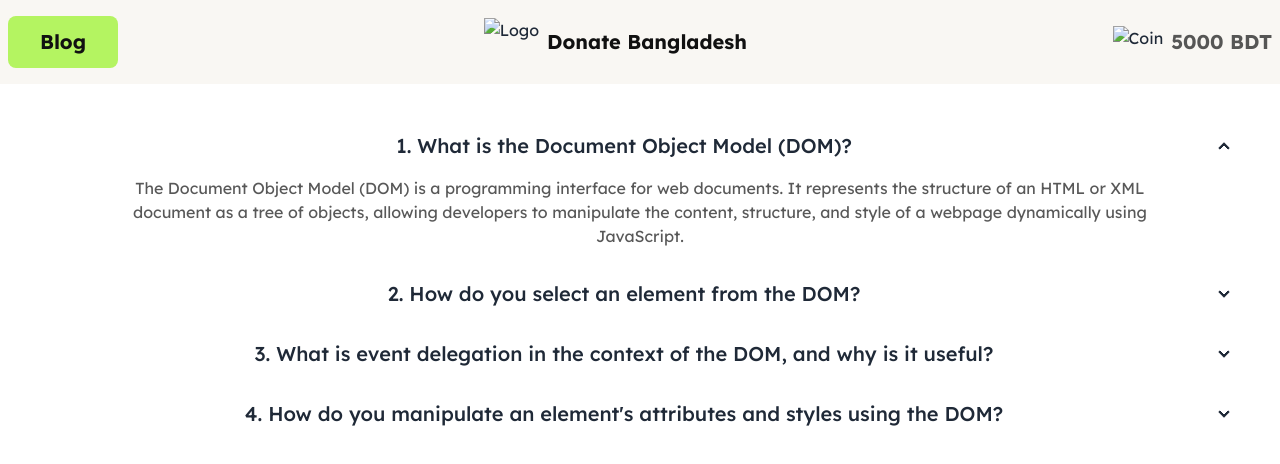
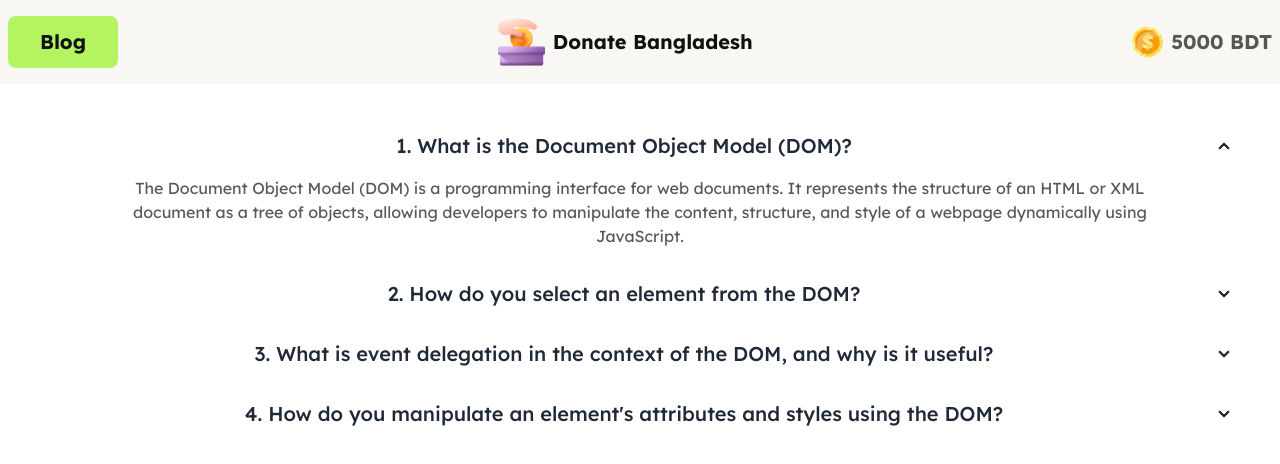
Before and after one commit to Eittymoni/Donation, a plain HTML site: page blog.html in a window 1280 px wide. Drawn offline with nearby package versions, Linux system fonts and the light colour scheme; the site is published under a folder, as on GitHub Pages, so addresses that start at the root find nothing.

Commit message:
update blog

```diff
--- a/blog.html
+++ b/blog.html
@@ -49,7 +49,7 @@
 
       <div class="navbar-center w-full md:w-auto flex justify-center items-center mb-4 md:mb-0">
         <div>
-          <img src="/assets/logo.png" alt="Logo" class="h-8 md:h-12">
+          <img src="./assets/logo.png" alt="Logo" class="h-8 md:h-12">
         </div>
         <div>
           <p class="text-[#111111] md:text-xl text-base pl-2 font-bold">Donate Bangladesh</p>
@@ -59,7 +59,7 @@
 
       <div class="navbar-end w-full md:w-auto flex justify-center md:justify-end items-center">
         <div>
-          <img src="/assets/coin.png" alt="Coin" class="h-6 md:h-8">
+          <img src="./assets/coin.png" alt="Coin" class="h-6 md:h-8">
         </div>
         <div id="amount" class="text-secondary-color md:text-xl text-base font-bold pl-2">5000 <span class=" text-secondary-color text-xl"> BDT</span> </div>
         <p id="amountBalance" class="text-red-500 text-xs mt-1 hidden">
```
